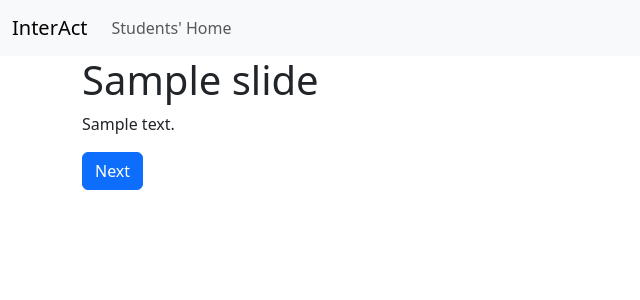
After one commit to erikroos/interact-poc, a Flask app: page /students/seminar in a window 1280 px wide. The commit adds this page. Shown: the top 300 px of the page, without its empty margins (0-640 px from the left). Run offline with Flask 3, Linux system fonts and the light colour scheme; a user stored in the database is signed in; tables that the repository leaves empty hold one stand-in row (values such as "Sample post"); parts of the project's set-up code (start-up, migrations or seed data) failed here and were passed over.

Commit message:
Started work on slide walkthrough

```diff
--- a/interact/students/forms.py
+++ b/interact/students/forms.py
@@ -8,3 +8,6 @@ class JoinForm(FlaskForm):
 class JoinWithNameForm(FlaskForm):
     name = SelectField("Choose your name from the list")
     submit = SubmitField("Enter")
+
+class SlideForm(FlaskForm):
+    submit = SubmitField("Next")
--- a/interact/students/templates/join.html
+++ b/interact/students/templates/join.html
@@ -6,7 +6,7 @@ InterAct for Students
 
 {% block content %}
 <h1>Welcome to InterAct</h1>
-<h2>Join a seminar</h2>
+<h2>Join seminar {{ seminar.name }}</h2>
 <form method="POST">
     {{ form.hidden_tag() }}
     <div class="mb-3">
--- /dev/null
+++ b/interact/students/templates/slide.html
@@ -0,0 +1,27 @@
+{% extends "base.html" %}
+
+{% block title %}
+InterAct for Students
+{% endblock %}
+
+{% block content %}
+
+<h1>{{ slide.title }}</h1>
+
+{% if slide.type == 1 %}
+<p>{{ slide.text }}</p>
+{% endif %}
+
+<form method="POST">
+    {{ form.hidden_tag() }}
+
+    {% if slide.type == 0 %}
+        {% for answer in slide.answers %}
+            {{ answer.text }}
+        {% endfor %}
+    {% endif %}
+
+    {{ form.submit(class="btn btn-primary") }}
+</form>
+
+{% endblock %}
--- a/interact/students/views.py
+++ b/interact/students/views.py
@@ -1,7 +1,7 @@
-from flask import Blueprint, render_template, request, flash, redirect, url_for
+from flask import Blueprint, render_template, request, flash, redirect, url_for, session
 from interact import db
-from interact.students.forms import JoinForm, JoinWithNameForm
-from interact.teachers.models import Seminar, Student
+from interact.students.forms import JoinForm, JoinWithNameForm, SlideForm
+from interact.teachers.models import Seminar, Student, Slide
 
 students_blueprint = Blueprint('students', __name__, template_folder='templates')
 
@@ -23,20 +23,43 @@ def index():
 def join(id:int):
     seminar = Seminar.query.filter_by(id=id).first()
     form = JoinWithNameForm()
-    form.name.choices = [(student.id, student.name) for student in seminar.students]
+    form.name.choices = [(student.id, student.name) for student in seminar.students if student.joined == False]
+    if len(form.name.choices) == 0:
+        flash("No more spots left in the chosen seminar")
+        return redirect(url_for("students.index"))
+
     if request.method == "POST":
         if form.validate_on_submit:
             student = Student.query.filter_by(id=form.name.data).first()
             if student is not None:
+                # Mark student as 'joined' in the DB
                 student.joined = True
                 db.session.commit()
-                return redirect(url_for("students.seminar", seminar_id=seminar.id, student_id=student.id))
+                # Prepare session to track progress
+                session["student_id"] = student.id
+                session["student_name"] = student.name
+                session["seminar_id"] = id
+                session["slide"] = 1
+
+                return redirect(url_for("students.seminar"))
             else:
                 flash("Unknown student")
         else:
             flash("Form not filled in correctly")
-    return render_template("join.html", form=form)
+    return render_template("join.html", form=form, seminar=seminar)
 
-@students_blueprint.route("/seminar/<int:seminar_id>/<int:student_id>")
-def seminar(seminar_id:int, student_id:int):
-    return f"Welcome {student_id} to {seminar_id}"
+@students_blueprint.route("/seminar", methods=["POST", "GET"])
+def seminar():
+    current_slide = Slide.query.filter_by(seminar_id=session["seminar_id"], slide_order=session["slide"]).first()
+    if current_slide is None:
+        # We're out of slides
+        flash("Seminar completed!")
+        return redirect(url_for("students.index"))
+    form = SlideForm()
+    if request.method == "POST":
+        if form.validate_on_submit:
+            session["slide"] += 1
+            return redirect(url_for("students.seminar"))
+        else:
+            flash("Form not filled in correctly")
+    return render_template("slide.html", slide=current_slide, form=form)
--- /dev/null
+++ b/interact/teachers/templates/add_slide_text.html
@@ -0,0 +1,3 @@
+<div class="mb-3">
+    {{ form.text.label(class="form-label") }} {{ form.text(class="form-control") }}
+</div>
--- a/interact/templates/base.html
+++ b/interact/templates/base.html
@@ -16,7 +16,11 @@
           </button>
           <div class="collapse navbar-collapse" id="navbarNavAltMarkup">
             <div class="navbar-nav">
-              <a class="nav-link" href="{% if request.endpoint.startswith('teachers') %}{{url_for('teachers.index')}}{% else %}{{url_for('students.index')}}{% endif %}">Home</a>
+              {% if request.endpoint.startswith('teachers') %}
+              <a class="nav-link" href="{{url_for('teachers.index')}}">Teachers' Home</a>
+              {% else %}
+              <a class="nav-link" href="{{url_for('students.index')}}">Students' Home</a>
+              {% endif %}
               {% if request.endpoint.startswith('teachers') %}
                 {% if current_user.is_authenticated %}
                 <a class="nav-link" href="{{url_for('teachers.logout')}}">Log out</a>
```
Also changed, not shown: interact/__init__.py (+9 -0 lines), interact/teachers/models.py (+30 -6 lines), interact/teachers/templates/add_slide.html (+2 -22 lines), interact/teachers/templates/add_slide_answers.html (added, +15 -0 lines).
